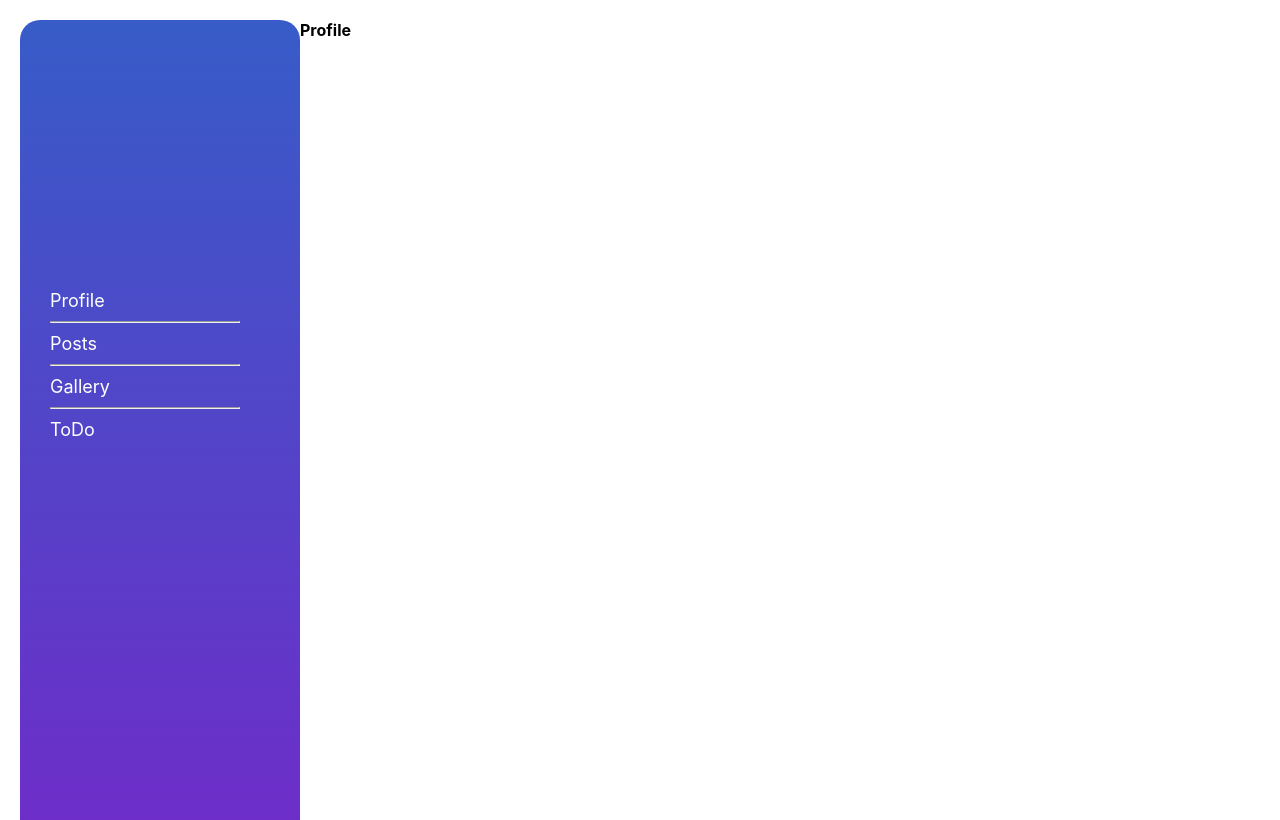
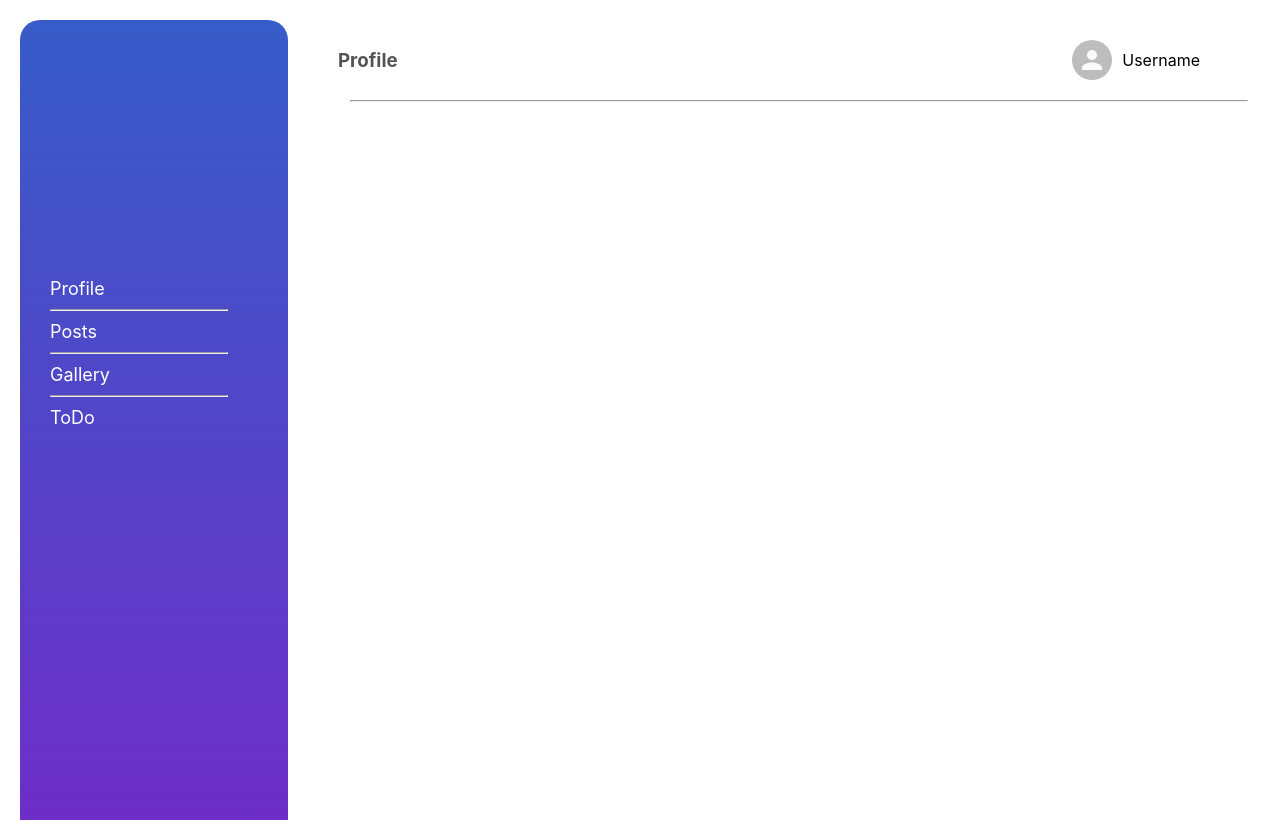
Before and after one commit to Rajput-Suraj/assignment, a React (Create React App) app: page /profile in a window 1280 px wide. Built offline with nearby package versions, Linux system fonts and the light colour scheme.

Commit message:
Profile page header section done.

```diff
--- a/src/pages/profile-page/ProfilePage.css
+++ b/src/pages/profile-page/ProfilePage.css
@@ -29,4 +29,34 @@
 
 .user__details__section {
     flex: 0.8;
+    padding: 0 30px;
 }
+
+.user__details__section > hr {
+    left: 330px;
+    margin: 0 20px;
+    position: absolute;
+    width: 70%;
+}
+
+.user__header {
+    display: flex;
+    align-items: center;
+    padding: 20px;
+}
+
+.user__header__left {
+    flex: 0.2;
+    color: #545454;
+}
+
+.user__header__right {
+    align-items: center;
+    display: flex;
+    flex: 0.8;
+    justify-content: flex-end;
+}
+
+.user__header__right > p {
+    padding: 0 10px;
+}
--- a/src/pages/profile-page/ProfilePage.js
+++ b/src/pages/profile-page/ProfilePage.js
@@ -1,5 +1,6 @@
 import React from "react";
 import "./ProfilePage.css";
+import { Avatar } from "@material-ui/core";
 
 const ProfilePage = () => {
     return (
@@ -17,8 +18,13 @@ const ProfilePage = () => {
             </div>
             <div className="user__details__section">
                 <div className="user__header">
-                    <h4>Profile</h4>
+                    <h3 className="user__header__left">Profile</h3>
+                    <div className="user__header__right">
+                        <Avatar />
+                        <p>Username</p>
+                    </div>
                 </div>
+                <hr />
             </div>
         </div>
     );
```
Also changed, not shown: 1 other file (tests, documents, lock files or other folders).
